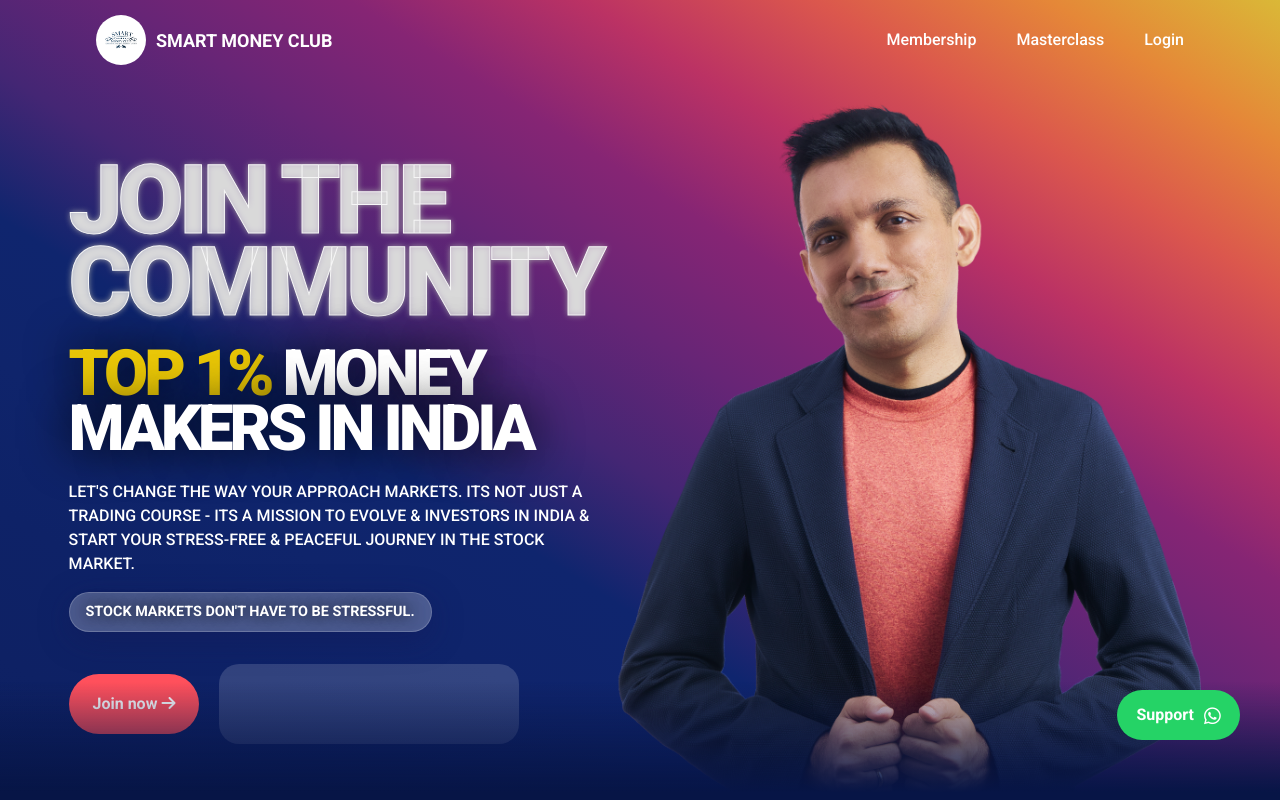
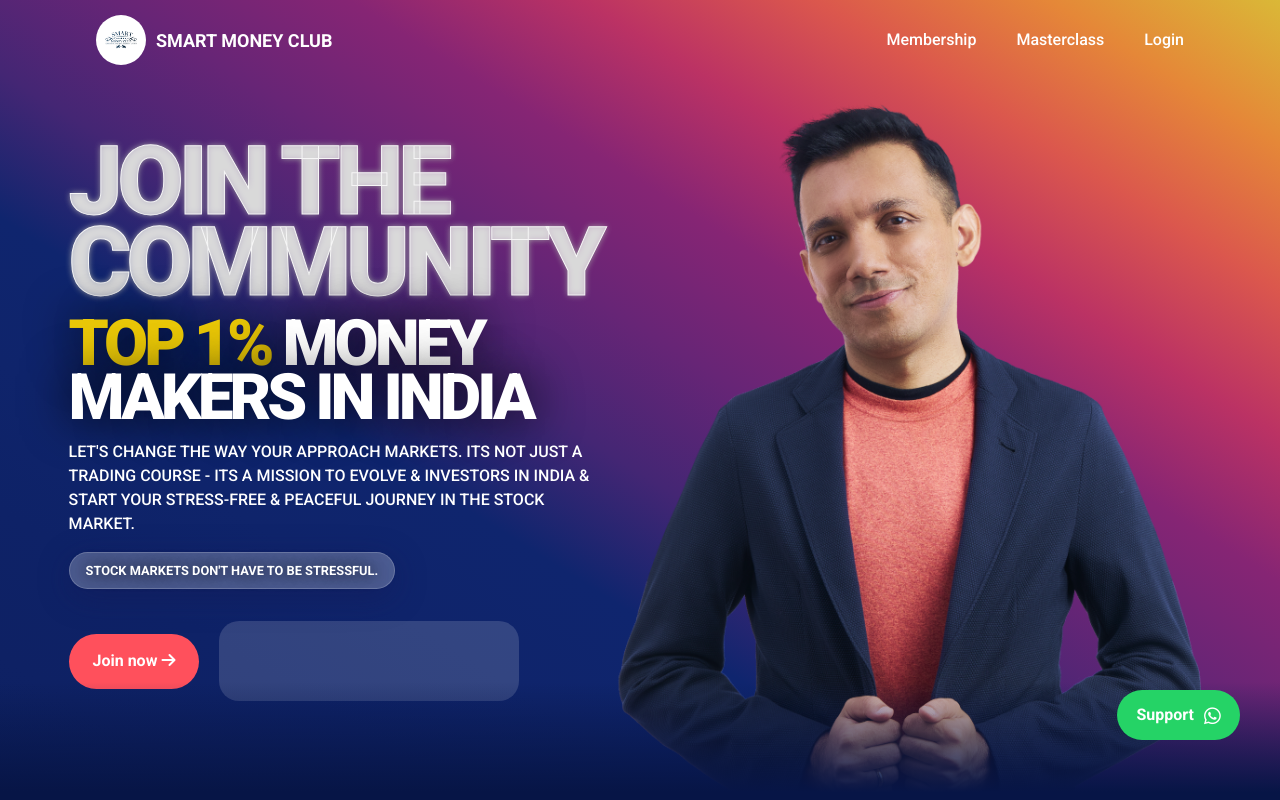
Before and after one commit to twyvernss/project_frontend, a plain HTML site: page home.html in a window 1280 px wide. Shown: the top 800 px of the page. Drawn offline with nearby package versions, Linux system fonts and the light colour scheme.

Commit message:
Minor changes - Adjusting height of hero section elements from css

```diff
--- a/home.html
+++ b/home.html
@@ -55,10 +55,10 @@
             <div class="hero-text-wrapper">
 
                 <div class="hero-text-top">
-                    <span class="glow">JOIN THE COMMUNITY</span><br>
+                    <span class="glow">JOIN THE COMMUNITY</span>
                     <p class="hero-title">
                         <span class="gold">TOP 1%</span> MONEY MAKERS IN INDIA
-                    </p><br>
+                    </p>
 
                     <div class="hero-description">
                         Let's change the way your approach markets. Its not just a trading course - its a mission to evolve  & investors in India & start your stress-free &  peaceful journey in the stock market.
--- a/styles/home.css
+++ b/styles/home.css
@@ -118,7 +118,7 @@ nav {
 
 /* HERO TEXT TOP-PORTION */
 .hero-text-top {
-    margin: 4rem 0 1rem;
+    margin: 2.8rem 0 1rem;
     display: flex;
     flex-direction: column;
 }
@@ -133,6 +133,7 @@ nav {
 
 /* HERO SECTION TEXTS */
 .glow {
+    margin: 0 0 0.8rem;
     font-size: 6rem;
     font-weight: var(--fw-xl);
     color: #eeeeeeb5;
@@ -160,7 +161,7 @@ nav {
 }
 .hero-container .hero-subtitle {
     width: fit-content;
-    font-size: 0.9rem;
+    font-size: 0.8rem;
     font-weight: 600;
     margin: 1rem 0;
     padding: 0.5rem 1rem;
@@ -175,6 +176,7 @@ nav {
     border-radius: 20px;
 }
 .hero-description {
+    margin: 0.9rem 0 0;
     font-weight: var(--fw-m);
 }
 
@@ -185,7 +187,7 @@ nav {
 }
 
 .hero-bottom-button {
-    height: 60px;
+    height: 55px;
     font-weight: var(--fw-l);
     padding: 0.5rem 1.5rem;
     color: #fff;
```
